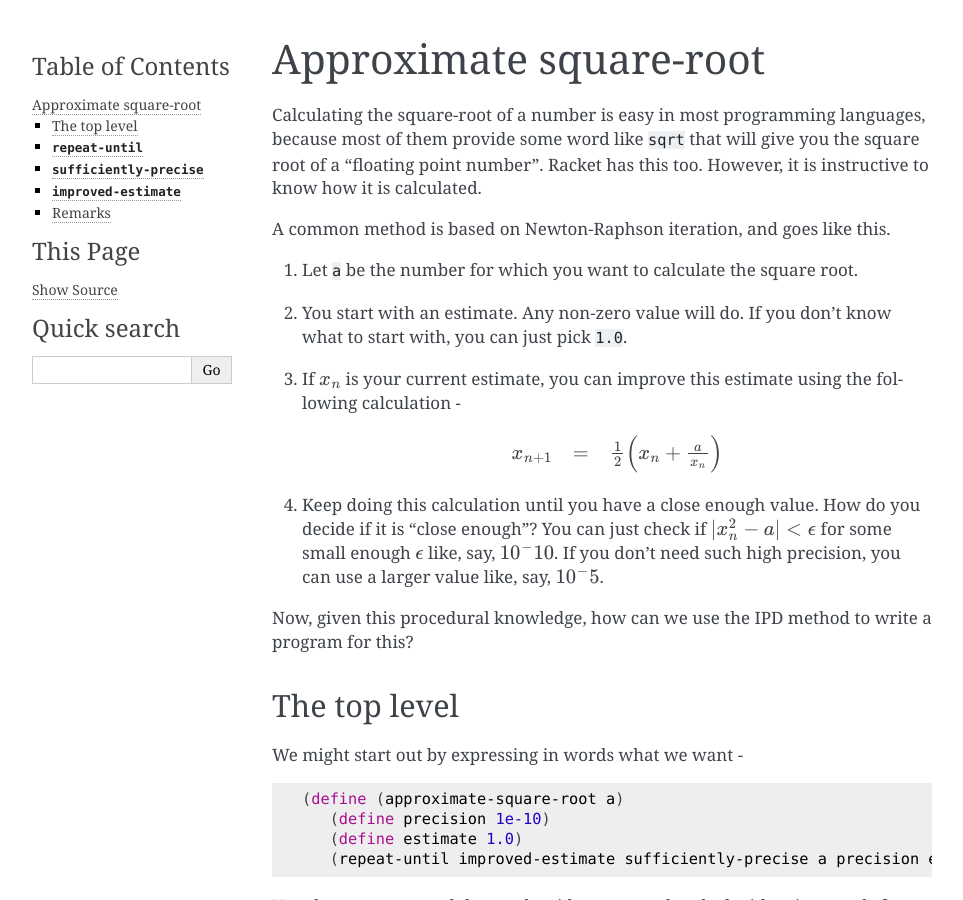
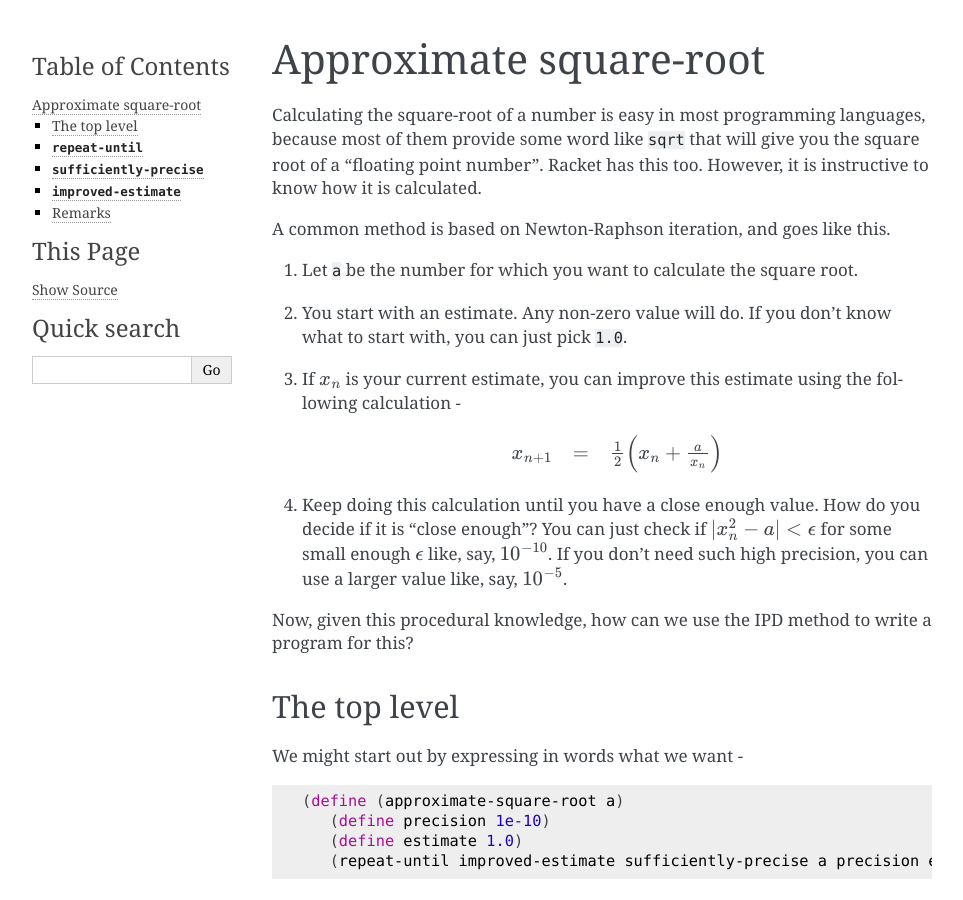
Before and after one commit to kreauniv/complit, a Sphinx documentation site: the page built from source/programs/approx-sqrt.rst, in a window 1280 px wide and 900 px high. Shown: the whole window, without its empty margins (148-1111 px from the left). Built offline with Sphinx 7.4.7, drawn with Linux system fonts in a browser that asks for light colours.

Commit message:
Fixed 10^{-10} and 10^{-5}

```diff
--- a/source/programs/approx-sqrt.rst
+++ b/source/programs/approx-sqrt.rst
@@ -25,8 +25,8 @@ A common method is based on Newton-Raphson iteration, and goes like this.
 4. Keep doing this calculation until you have a close enough value.
    How do you decide if it is "close enough"? You can just check
    if :math:`|x_n^2 - a| < \epsilon` for some small enough :math:`\epsilon`
-   like, say, :math:`10^-10`. If you don't need such high precision,
-   you can use a larger value like, say, :math:`10^-5`.
+   like, say, :math:`10^{-10}`. If you don't need such high precision,
+   you can use a larger value like, say, :math:`10^{-5}`.
 
 Now, given this procedural knowledge, how can we use the IPD method
 to write a program for this?
```
